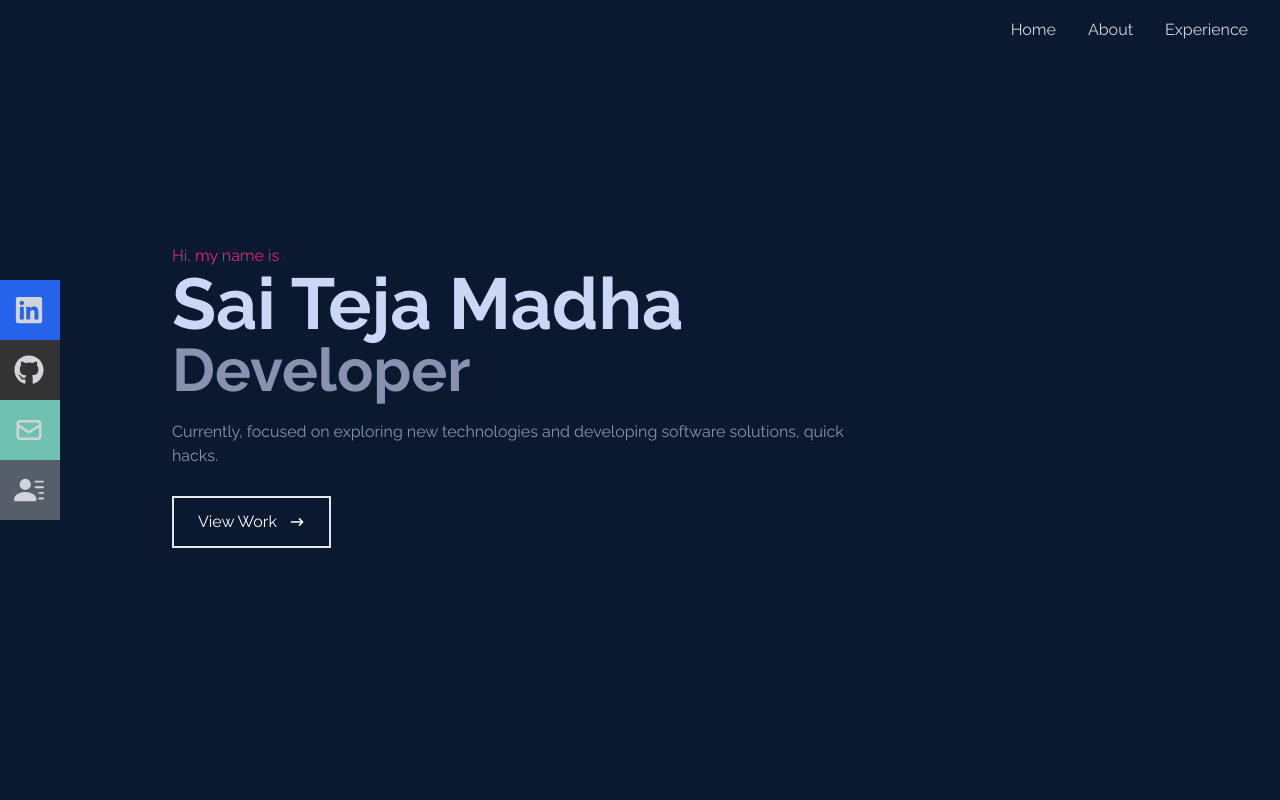
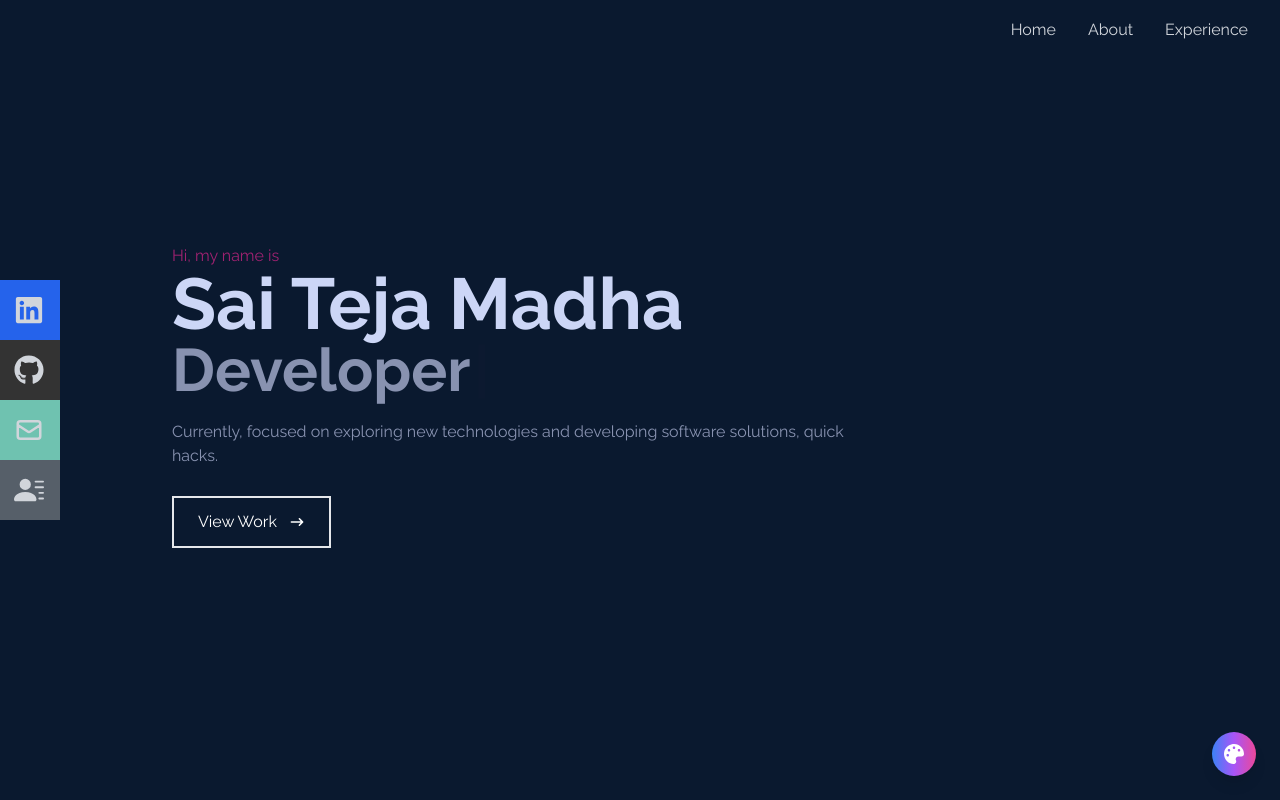
Before and after one commit to saiteja-madha/react-portfolio, a React (Vite) app: page / in a window 1280 px wide. Built offline with nearby package versions, Linux system fonts and the light colour scheme.

Commit message:
feat: add theme picker

```diff
--- a/src/App.tsx
+++ b/src/App.tsx
@@ -1,12 +1,16 @@
+import { useState } from "react";
 import About from "./components/About";
 import Experience from "./components/Experience";
 import Hero from "./components/Hero";
 import Navbar from "./components/NavBar";
 import SocialIcons from "./components/SocialIcons";
+import ThemePicker from "./components/ThemePicker";
 
 export default function App() {
+    const [theme, setTheme] = useState("pink");
+
     return (
-        <div id="app" className="h-screen snap-y snap-mandatory overflow-y-scroll scroll-smooth">
+        <div id="app" className={`h-screen snap-y snap-mandatory overflow-y-scroll scroll-smooth theme-${theme}`}>
             <Navbar />
             <SocialIcons />
             <section id="hero" className="snap-start">
@@ -15,9 +19,13 @@ export default function App() {
             <section id="about" className="snap-center">
                 <About />
             </section>
-            <section id="experience" className="snap-center">
+            <section id="experience" className="snap-start">
                 <Experience />
             </section>
+
+            <div className="fixed bottom-4 right-4">
+                <ThemePicker setTheme={setTheme} />
+            </div>
         </div>
     );
 }
--- a/src/components/About.tsx
+++ b/src/components/About.tsx
@@ -4,7 +4,7 @@ const About = () => {
             <div className="flex flex-col justify-center items-center w-full h-full">
                 <div className="max-w-[1000px] w-full grid grid-cols-2 gap-8">
                     <div className="sm:text-right pb-8 pl-4">
-                        <p className="text-4xl font-bold inline border-b-4 border-pink-600">About</p>
+                        <p className="text-4xl font-bold inline border-b-4 border-primary">About</p>
                     </div>
                     <div></div>
                 </div>
@@ -14,9 +14,9 @@ const About = () => {
                     </div>
                     <div>
                         <p>
-                            I am a Software Engineering graduate with 3+ years of experience working as a Full Stack Software Engineer. I have a proven
-                            ability to design and implement robust backend applications, leveraging Python, and NodeJS. Additionally, I am active
-                            open-source contributor, fostering a commitment to continuous learning and collaboration.
+                            I am a Software Engineering graduate with 3+ years of experience working as a Full Stack Software Engineer. I have a
+                            proven ability to design and implement robust backend applications, leveraging Python, and NodeJS. Additionally, I am
+                            active open-source contributor, fostering a commitment to continuous learning and collaboration.
                         </p>
                     </div>
                 </div>
--- a/src/components/Experience.tsx
+++ b/src/components/Experience.tsx
@@ -1,8 +1,8 @@
 import { VerticalTimeline, VerticalTimelineElement } from "react-vertical-timeline-component";
 import "react-vertical-timeline-component/style.min.css";
 import logo_cbc from "../assets/logo_cbc.png";
-import logo_w4m from "../assets/w4m.png";
-import logo_coforge from "../assets/coforge.png";
+import logo_w4m from "../assets/logo_w4m.png";
+import logo_coforge from "../assets/logo_coforge.png";
 
 interface Experience {
     title: string;
@@ -22,7 +22,11 @@ const experiences: Experience[] = [
         icon: logo_cbc,
         icon_bg: "#000000",
         date: "Oct 2024 - Current",
-        points: [],
+        points: [
+            "Led client interactions to gather requirements, ensuring alignment with business goals and timely delivery of solutions.",
+            "Designed and implemented a microservices architecture, reducing code complexity and enabling independent deployment of services.",
+            "Integrated Box API to enable file uploads and downloads, reducing manual intervention by 60% and improving data security.",
+        ],
     },
     {
         title: "Full Stack Developer",
@@ -71,7 +75,7 @@ const ExperienceCard = ({ experience }: { experience: Experience }) => {
         >
             <div>
                 <h3 className="text-white text-[24px] font-bold">{experience.title}</h3>
-                <p className="text-secondary text-[16px] font-semibold" style={{ margin: 0 }}>
+                <p className="text-[#8892b0] text-[16px] font-semibold" style={{ margin: 0 }}>
                     {experience.company_name} - {experience.employment_type}
                 </p>
             </div>
@@ -91,7 +95,9 @@ const Experience = () => {
     return (
         <div className="w-full bg-[#0a192f] text-gray-300 py-20">
             <div>
-                <p className={`sm:text-[18px] text-base text-secondary uppercase tracking-wider text-center`}>What I have done so far</p>
+                <p className={`sm:text-[18px] text-theme-light text-base text-primary uppercase tracking-wider text-center`}>
+                    What I have done so far
+                </p>
                 <h2 className={`text-white font-black text-5xl text-center`}>Work Experience.</h2>
             </div>
 
--- a/src/components/Hero.tsx
+++ b/src/components/Hero.tsx
@@ -5,7 +5,7 @@ const Home = () => {
     return (
         <div className="w-full h-screen mt-[-60px] bg-[#0a192f]">
             <div className="max-w-[1000px] mx-auto px-8 flex flex-col justify-center h-full">
-                <p className="text-pink-600">Hi, my name is</p>
+                <p className="text-primary">Hi, my name is</p>
                 <h1 className="text-4xl sm:text-7xl font-bold text-[#ccd6f6]">Sai Teja Madha</h1>
                 <h2 className="text-3xl sm:text-6xl font-bold text-[#8892b0]">
                     <span>
@@ -24,7 +24,7 @@ const Home = () => {
                     Currently, focused on exploring new technologies and developing software solutions, quick hacks.
                 </p>
                 <div>
-                    <button className="text-white group border-2 px-6 py-3 my-2 flex items-center hover:bg-pink-600 hover:border-pink-600">
+                    <button className="text-white group border-2 px-6 py-3 my-2 flex items-center hover:bg-primary hover:border-secondary">
                         View Work
                         <span className="group-hover:rotate-90 duration-300">
                             <HiArrowNarrowRight className="ml-3" />
--- a/src/components/SocialIcons.tsx
+++ b/src/components/SocialIcons.tsx
@@ -12,7 +12,7 @@ type SocialIconsProps = {
 
 const Icon = ({ name, background, Icon, url }: SocialIconsProps) => {
     return (
-        <li className={"w-[160px] h-[60px] flex justify-between items-center ml-[-100px] hover:ml-[-10px] duration-300 " + background}>
+        <li className={"w-[160px] h-[60px] flex justify-between items-center ml-[-100px] hover:ml-[-10px] transition-all duration-300 " + background}>
             <a className="flex justify-between items-center w-full text-gray-300" href={url} target="_blank">
                 {name} <Icon size={30} />
             </a>
--- /dev/null
+++ b/src/components/ThemePicker.tsx
@@ -0,0 +1,52 @@
+import React, { useState } from "react";
+import { FaPalette, FaTimes } from "react-icons/fa";
+
+const themes = [
+    { name: "pink", color: "#ec4899" },
+    { name: "blue", color: "#3b82f6" },
+    { name: "green", color: "#10b981" },
+];
+
+interface ThemePickerProps {
+    setTheme: (theme: string) => void;
+}
+
+const ThemePicker: React.FC<ThemePickerProps> = ({ setTheme }) => {
+    const [isOpen, setIsOpen] = useState(false);
+
+    return (
+        <div className="fixed bottom-3 right-3 md:bottom-6 md:right-6 transition-all duration-1000">
+            {!isOpen && (
+                <button
+                    onClick={() => setIsOpen(!isOpen)}
+                    className="p-2 md:p-3 bg-gradient-to-r from-blue-500 via-purple-500 to-pink-500 text-white rounded-full shadow-lg hover:opacity-80"
+                >
+                    <FaPalette size={20} className="md:text-xl" />
+                </button>
+            )}
+            {isOpen && (
+                <div className="mt-2 p-3 md:p-4 bg-gray-800 text-white rounded-lg shadow-lg transition-all duration-500">
+                    <div className="flex justify-between items-center mb-3">
+                        <h3 className="text-sm md:text-md font-semibold">Pick a Theme</h3>
+                        <button onClick={() => setIsOpen(false)}>
+                            <FaTimes size={20} />
+                        </button>
+                    </div>
+                    <div className="flex space-x-3 md:space-x-4">
+                        {themes.map((theme) => (
+                            <button
+                                key={theme.name}
+                                onClick={() => setTheme(theme.name)}
+                                style={{ backgroundColor: theme.color }}
+                                className="w-8 h-8 md:w-10 md:h-10 rounded-full border-2 border-white hover:border-gray-300 transition-all duration-200"
+                                aria-label={`Switch to ${theme.name} theme`}
+                            ></button>
+                        ))}
+                    </div>
+                </div>
+            )}
+        </div>
+    );
+};
+
+export default ThemePicker;
--- a/src/index.css
+++ b/src/index.css
@@ -5,12 +5,19 @@
 @tailwind utilities;
 
 @layer base {
+    :root {
+        --color-primary: #708fff;
+        --color-secondary: #b3c6ff;
+    }
     body {
         @apply font-[Raleway];
     }
     li {
         @apply px-4;
         @apply cursor-pointer;
+    }
+    * {
+        @apply transition-colors duration-500 ease-in-out;
     }
 }
 
@@ -25,3 +32,18 @@
     background-image: linear-gradient(to right, rgba(112, 157, 255, 0.8), hsla(242, 74%, 61%, 0.8)) !important;
     opacity: 0.9;
 }
+
+.theme-blue {
+    --color-primary: #708fff;
+    --color-secondary: #b3c6ff;
+}
+
+.theme-pink {
+    --color-primary: #a02271;
+    --color-secondary: #ff99ff;
+}
+
+.theme-green {
+    --color-primary: #00ff00;
+    --color-secondary: #99ff99;
+}
--- a/tailwind.config.cjs
+++ b/tailwind.config.cjs
@@ -2,7 +2,12 @@
 module.exports = {
     content: ["./index.html", "./src/**/*.{js,ts,jsx,tsx}"],
     theme: {
-        extend: {},
+        extend: {
+            colors: {
+                primary: "var(--color-primary)",
+                secondary: "var(--color-secondary)",
+            },
+        },
     },
     plugins: [],
 };
```
Also changed, not shown: src/assets/logo_coforge.png (renamed from src/assets/coforge.png), src/assets/logo_w4m.png (renamed from src/assets/w4m.png).
